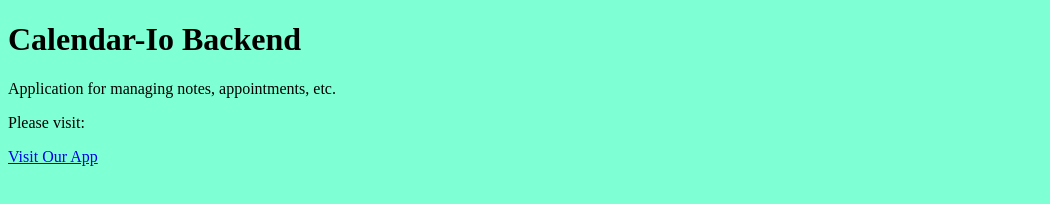
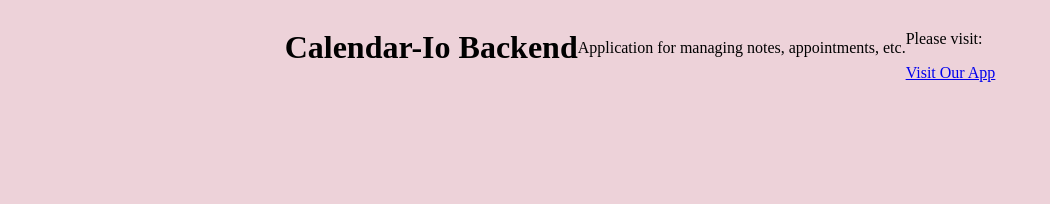
Before and after one commit to edavid72/Calendar-Io-Backend, a website: page public/index.html in a window 1280 px wide. Shown: the whole page, without its empty margins (0-1050 px from the left). Drawn offline with Linux system fonts and the light colour scheme.

Commit message:
update public folder

```diff
--- a/public/index.html
+++ b/public/index.html
@@ -9,12 +9,14 @@
   </head>
 
   <body>
-    <h1>Calendar-Io Backend</h1>
-    <p>Application for managing notes, appointments, etc.</p>
-    <div>
-      <p>Please visit:</p>
+    <div class="container">
+      <h1>Calendar-Io Backend</h1>
+      <p>Application for managing notes, appointments, etc.</p>
+      <div>
+        <p>Please visit:</p>
 
-      <a href="https://calendar-io-front-end.vercel.app/">Visit Our App</a>
+        <a href="https://calendar-io-front-end.vercel.app/">Visit Our App</a>
+      </div>
     </div>
   </body>
 </html>
--- a/public/style.css
+++ b/public/style.css
@@ -1,4 +1,11 @@
 html,
 body {
-    background-color: aquamarine;
+  background-color: #edd2d9;
 }
+
+.container {
+  display: flex;
+  justify-content: center;
+  align-items: center;
+  width: 100%;
+}
```
